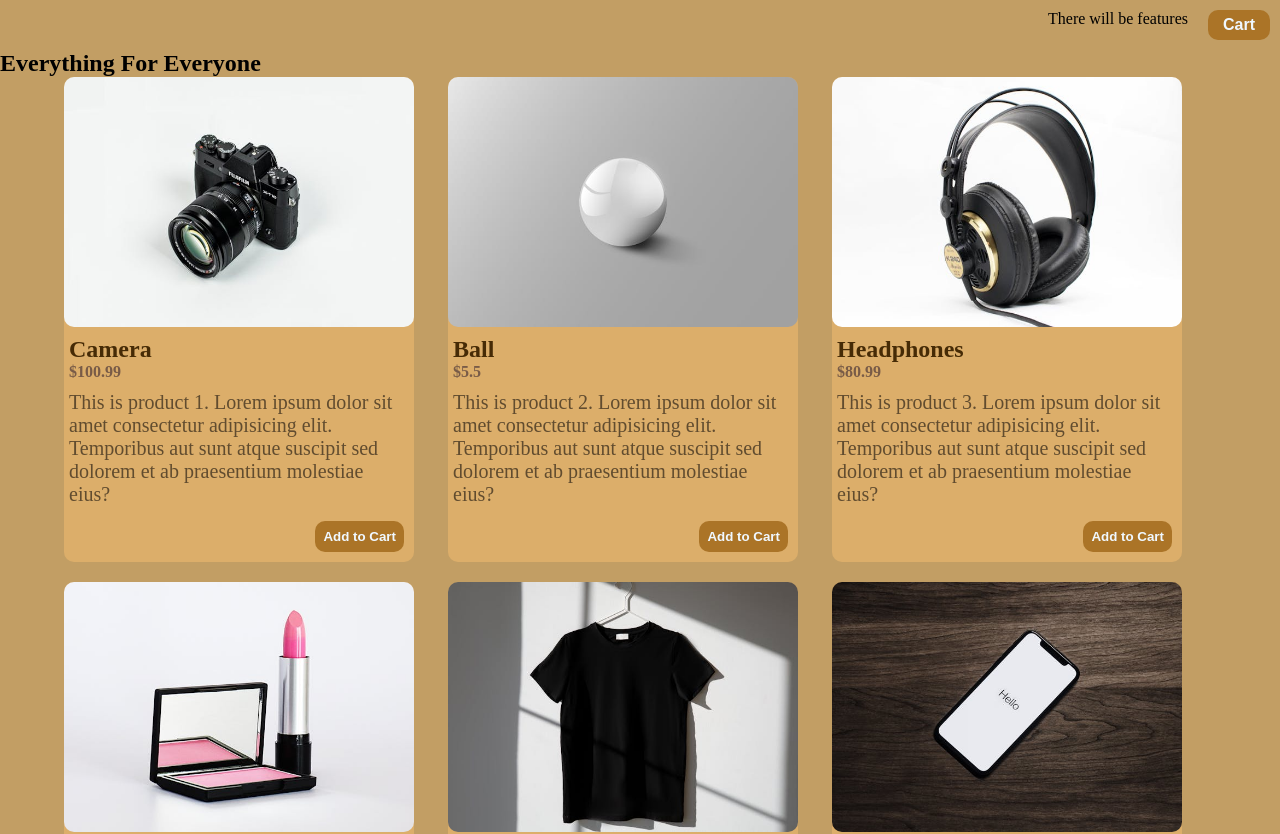
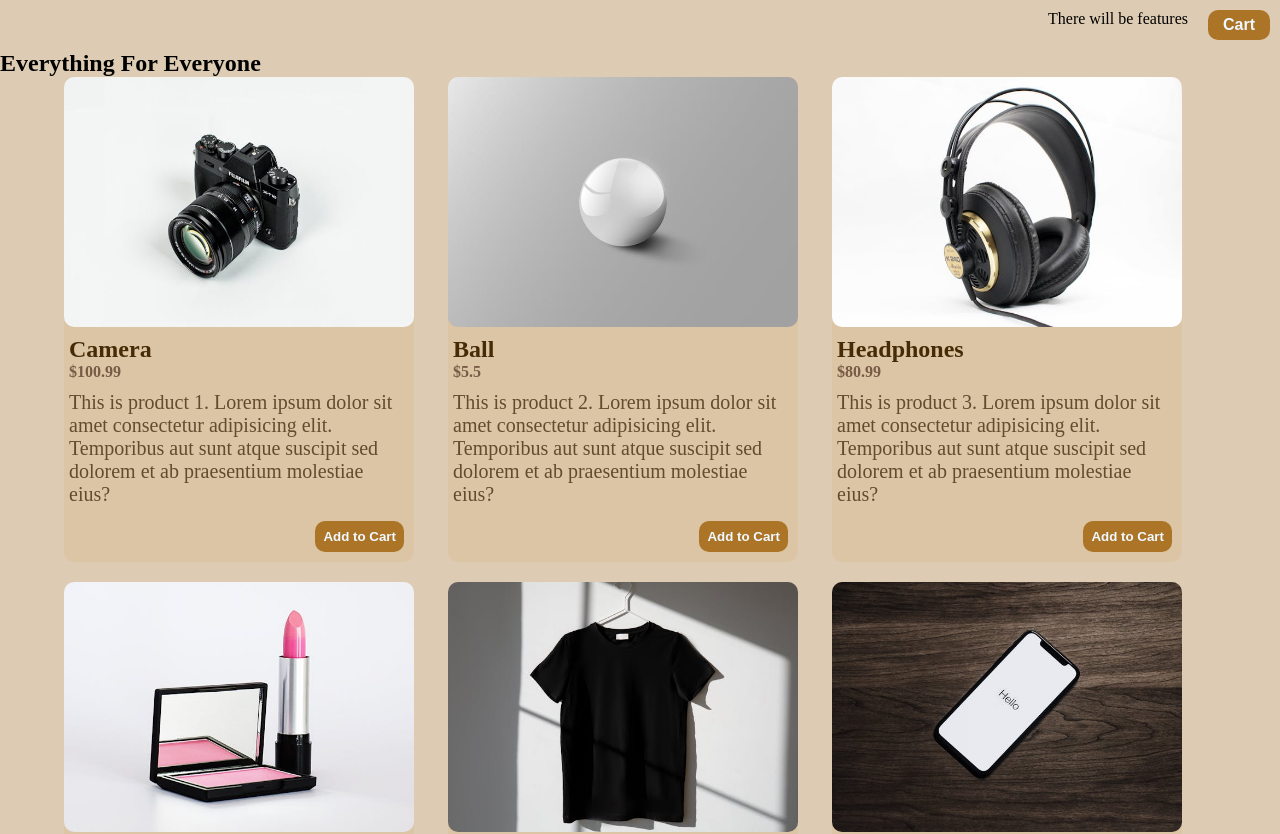
Before and after one commit to TomekBekus02/webPage_shop, a React (Vite) app: page / in a window 1280 px wide. Shown: the top 834 px of the page. Built offline with nearby package versions, Linux system fonts and the light colour scheme.

Commit message:
background correction

```diff
--- a/src/components/ShopPage/Product/Product.css
+++ b/src/components/ShopPage/Product/Product.css
@@ -2,7 +2,7 @@
     box-sizing: border-box;
     width: 350px;
     height: 100%;
-    background-color: rgba(242, 188, 112, 0.548);
+    background-color: rgba(218, 191, 154, 0.548);
     border-radius: 10px;
 }
 .title{
--- a/src/components/ShopPage/ShopPage.css
+++ b/src/components/ShopPage/ShopPage.css
@@ -1,7 +1,7 @@
 .shopePageContainer{
     width: 100%;
     height: 100%;
-    background-color: rgb(194, 158, 100);
+    background-color: rgb(221, 204, 179);
 }
 .mainProductsContainer{
     width: 100%;
```
